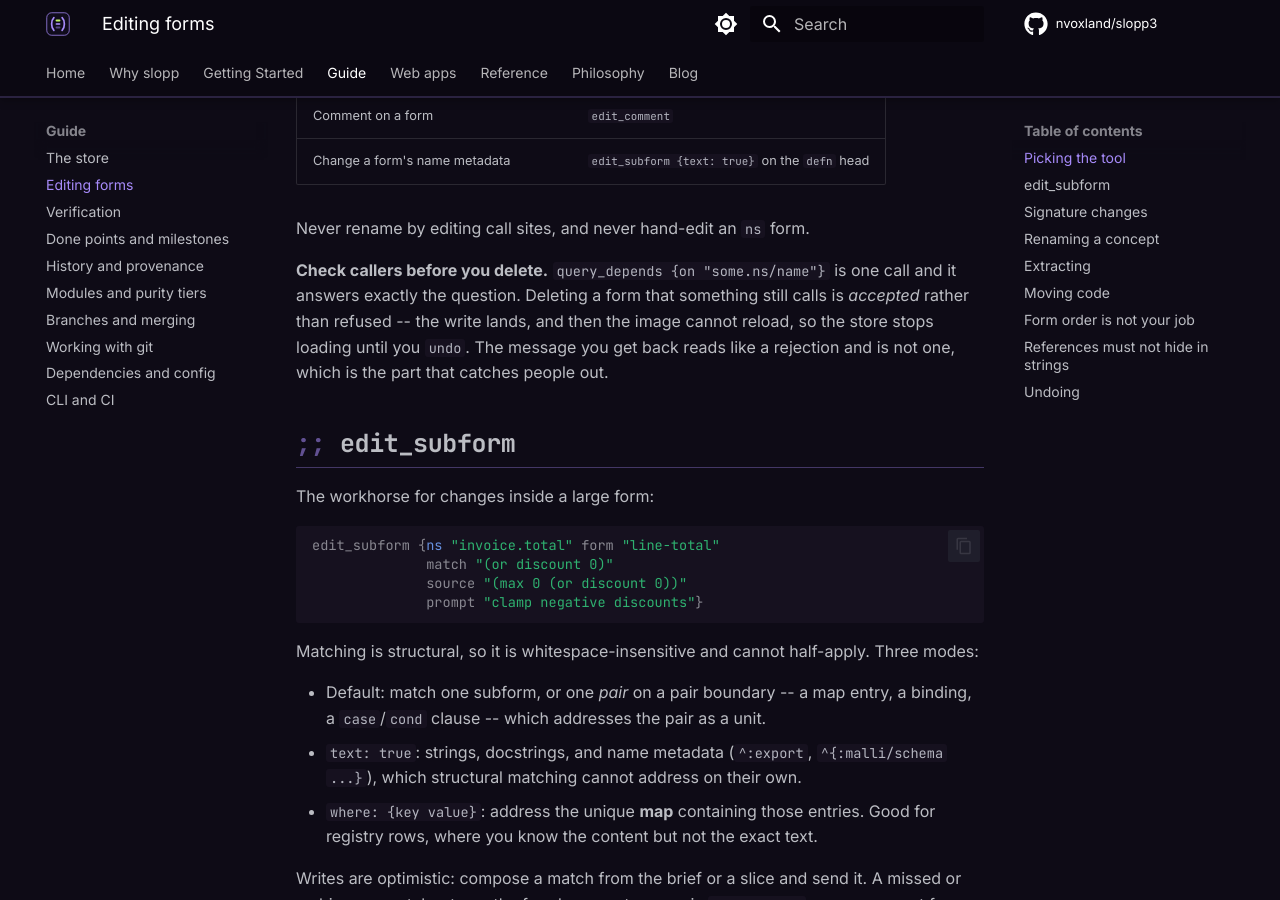
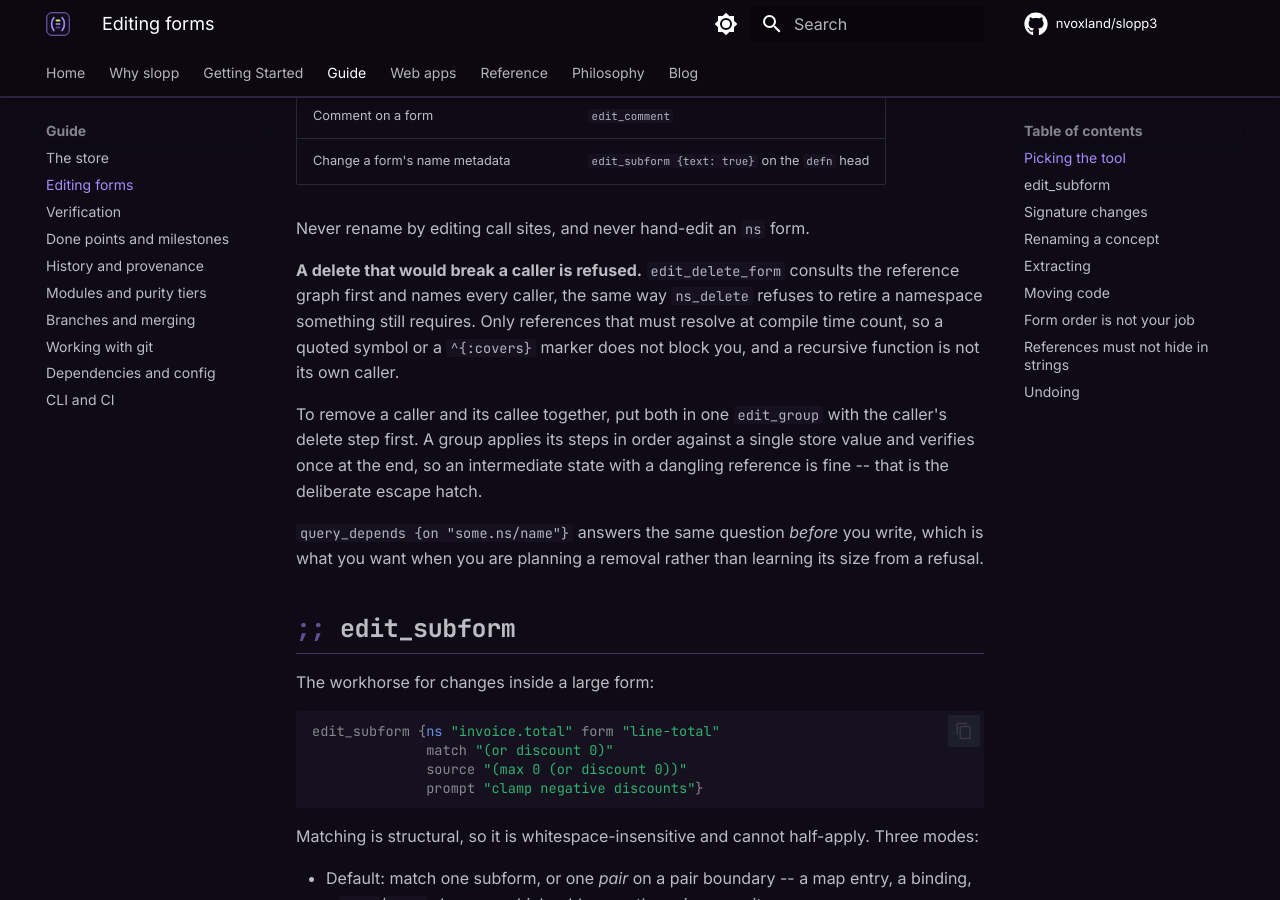
Before and after one commit to nvoxland/slopp3, an MkDocs documentation site: the page built from docs/guide/editing.md, in a window 1280 px wide and 900 px high, scrolled down 903 px. Built offline with MkDocs 1.6.1 and Material for MkDocs 9.7.7, drawn with Linux system fonts in a browser that asks for light colours; comment, search, counter and statistics services are not loaded.

Commit message:
A delete that would break a caller is refused, not accepted

```diff
--- a/docs/guide/editing.md
+++ b/docs/guide/editing.md
@@ -26,12 +26,20 @@ brief.
 
 Never rename by editing call sites, and never hand-edit an `ns` form.
 
-**Check callers before you delete.** `query_depends {on "some.ns/name"}` is one
-call and it answers exactly the question. Deleting a form that something still
-calls is *accepted* rather than refused -- the write lands, and then the image
-cannot reload, so the store stops loading until you `undo`. The message you get
-back reads like a rejection and is not one, which is the part that catches
-people out.
+**A delete that would break a caller is refused.** `edit_delete_form` consults
+the reference graph first and names every caller, the same way `ns_delete`
+refuses to retire a namespace something still requires. Only references that
+must resolve at compile time count, so a quoted symbol or a `^{:covers}` marker
+does not block you, and a recursive function is not its own caller.
+
+To remove a caller and its callee together, put both in one `edit_group` with
+the caller's delete step first. A group applies its steps in order against a
+single store value and verifies once at the end, so an intermediate state with
+a dangling reference is fine -- that is the deliberate escape hatch.
+
+`query_depends {on "some.ns/name"}` answers the same question *before* you
+write, which is what you want when you are planning a removal rather than
+learning its size from a refusal.
 
 ## edit_subform
 
```
Also changed, not shown: docs/reference/tools.md (+1 -1 lines), plugins/slopp/skills/slopp/SKILL.md (+1 -1 lines).
